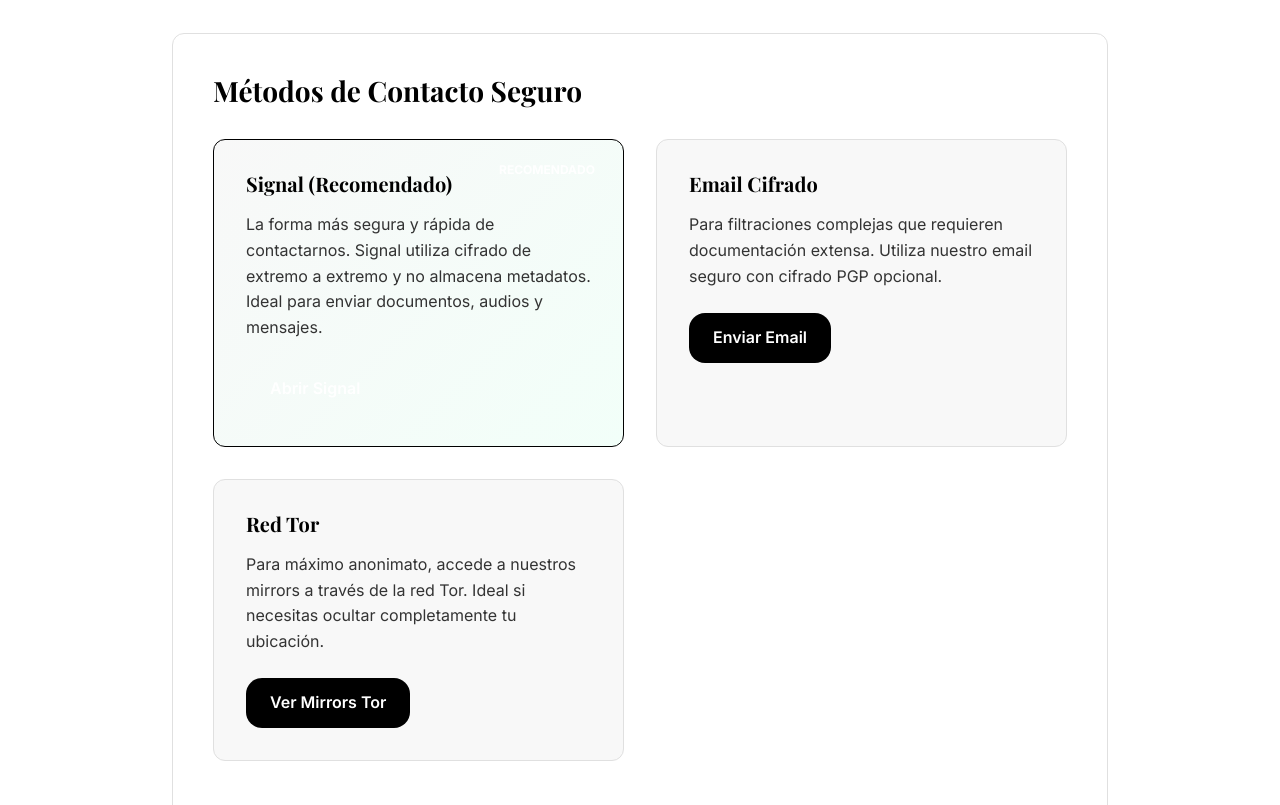
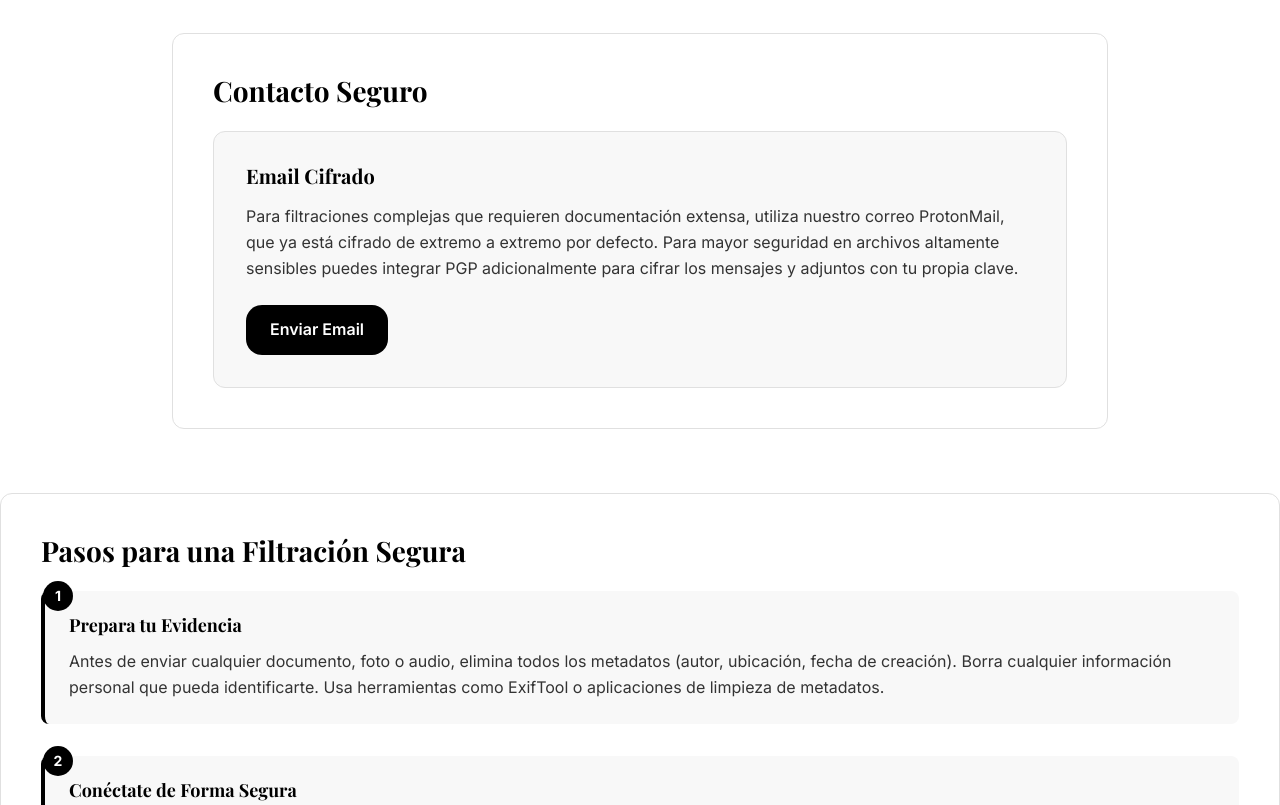
Before and after one commit to AlejandroMBJS/Corvus-MexiLeaks-, a website: page guia.html in a window 1280 px wide. Shown: the part 680-1485 px from the top of the page. Drawn offline with nearby package versions, Linux system fonts and the light colour scheme.

Commit message:
Update guia.html

```diff
--- a/guia.html
+++ b/guia.html
@@ -459,9 +459,10 @@
       <!-- Quick Start Methods -->
       <section class="guide-section">
         <h2 class="section-title">
-          Métodos de Contacto Seguro
+          Contacto Seguro
         </h2>
 
+        <!--
         <div class="method-cards">
           <div class="method-card recommended">
             <h3 class="method-title">Signal (Recomendado)</h3>
@@ -473,26 +474,17 @@
               Abrir Signal
             </a>
           </div>
-
+          -->
           <div class="method-card">
             <h3 class="method-title">Email Cifrado</h3>
             <p class="method-description">
-              Para filtraciones complejas que requieren documentación extensa.
-              Utiliza nuestro email seguro con cifrado PGP opcional.
+              Para filtraciones complejas que requieren documentación extensa, utiliza nuestro correo ProtonMail,
+              que ya está cifrado de extremo a extremo por defecto.
+              Para mayor seguridad en archivos altamente sensibles
+              puedes integrar PGP adicionalmente para cifrar los mensajes y adjuntos con tu propia clave.
             </p>
-            <a href="mailto:filtraciones@corvusmexileaks.org" class="method-action">
+            <a href="mailto:corvusleaks@protonmail.com" class="method-action">
               Enviar Email
-            </a>
-          </div>
-
-          <div class="method-card">
-            <h3 class="method-title">Red Tor</h3>
-            <p class="method-description">
-              Para máximo anonimato, accede a nuestros mirrors a través de la red Tor.
-              Ideal si necesitas ocultar completamente tu ubicación.
-            </p>
-            <a href="mirrors.html" class="method-action">
-              Ver Mirrors Tor
             </a>
           </div>
         </div>
```
